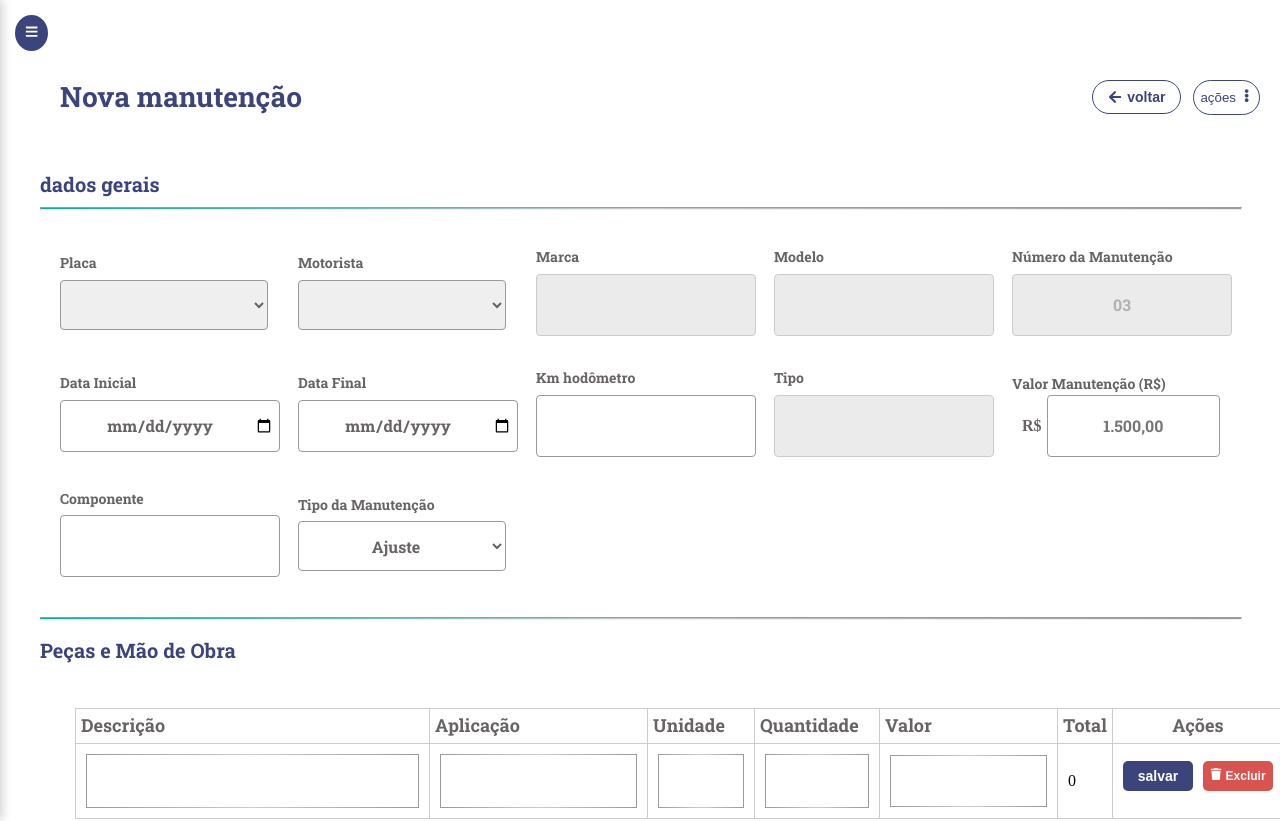
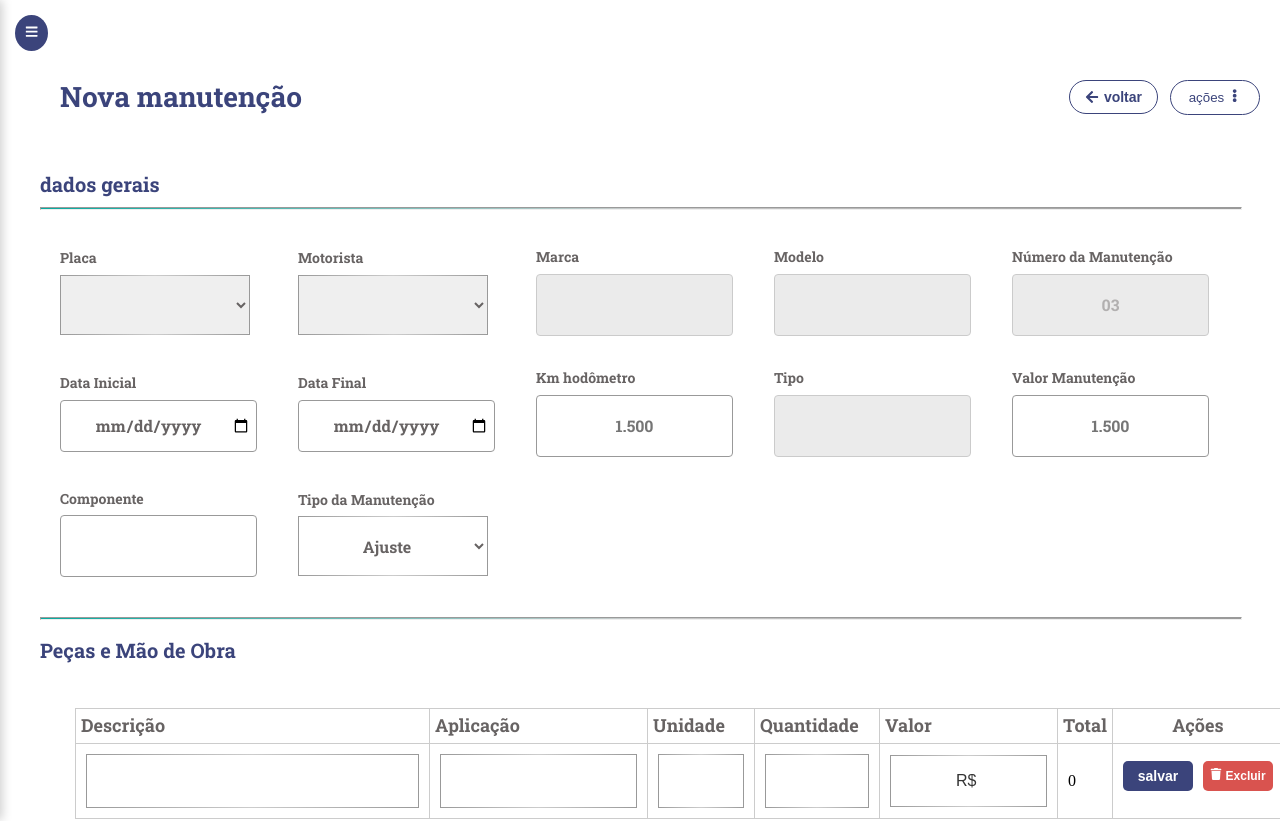
Before and after one commit to erik-tavares/a, a Next.js app: page /logistica/manutencao/novaManutencao in a window 1280 px wide. Shown: the top 821 px of the page. Built offline with nearby package versions, Linux system fonts and the light colour scheme.

Commit message:
server.jsx

```diff
--- a/src/app/logistica/manutencao/novaManutencao/page.jsx
+++ b/src/app/logistica/manutencao/novaManutencao/page.jsx
@@ -12,6 +12,36 @@ export default function NovaManutencao() {
   const [isSidebarOpen, setIsSidebarOpen] = useState(false);
   const [tabelas, setTabelas] = useState([{ id: Date.now() }]); // ✅ Estado inicial com uma tabela
   const [isModalOpen, setIsModalOpen] = useState(false);
+  const [formData, setFormData] = useState({
+    valorManutencao: "",
+    kmHodometro: "", // 🔥 Garante que sempre inicia como string vazia
+  });
+
+  const handleValorManutencaoChange = (e) => {
+    let value = e.target.value.replace(/\D/g, ""); // Remove tudo que não for número
+
+    if (!value) {
+      setFormData((prev) => ({ ...prev, valorManutencao: "" })); // Evita exibir "R$ " quando vazio
+      return;
+    }
+
+    value = (parseFloat(value) / 100).toFixed(2).replace(".", ",");
+
+    setFormData((prev) => ({ ...prev, valorManutencao: value }));
+  };
+
+  const handleKmHodometroChange = (e) => {
+    let value = e.target.value.replace(/\D/g, ""); // Remove tudo que não for número
+
+    if (!value) {
+      setFormData((prev) => ({ ...prev, kmHodometro: "" })); // Evita exibir "Km" quando vazio
+      return;
+    }
+
+    value = parseInt(value, 10).toLocaleString("pt-BR"); // Formata com separação de milhares
+
+    setFormData((prev) => ({ ...prev, kmHodometro: value }));
+  };
 
   const toggleModal = () => {
     setIsModalOpen(!isModalOpen);
@@ -65,6 +95,14 @@ export default function NovaManutencao() {
   };
 
   const atualizarTabela = (id, campo, valor) => {
+    if (campo === "valor") {
+      valor = valor.replace(/\D/g, ""); // 🔥 Remove tudo que não for número
+
+      if (valor) {
+        valor = (parseFloat(valor) / 100).toFixed(2).replace(".", ","); // Formata como moeda (ex: 1.500,00)
+      }
+    }
+
     const novasTabelas = tabelas.map((tabela) =>
       tabela.id === id
         ? {
@@ -158,23 +196,34 @@ export default function NovaManutencao() {
             </div>
             <div className="form-group">
               <label>Km hodômetro</label>
-              <input type="text" className="input-km-hodometro" />
+              <input
+                type="text"
+                className="input-km-hodometro"
+                placeholder="1.500"
+                value={formData.kmHodometro}
+                onChange={handleKmHodometroChange}
+              />
             </div>
             <div className="form-group">
               <label>Tipo</label>
               <input type="text" className="input-tipo" disabled />
             </div>
             <div className="form-group">
-              <label>Valor Manutenção (R$)</label>
-              <div className="valor-manutencao">
-                <span className="icone-moeda">R$</span>
-                <input
-                  type="text"
-                  className="input-valor-manu"
-                  placeholder="1.500,00"
-                />
-              </div>
+              <label htmlFor="valor-manutencao">Valor Manutenção</label>
+              <input
+                id="valor-manutencao"
+                type="text"
+                className="input-valor-manu"
+                placeholder="1.500"
+                value={
+                  formData.valorManutencao
+                    ? `R$ ${formData.valorManutencao}`
+                    : ""
+                }
+                onChange={handleValorManutencaoChange}
+              />
             </div>
+
             <div className="form-group">
               <label>Componente</label>
               <input type="text" className="input-componente" />
@@ -247,9 +296,10 @@ export default function NovaManutencao() {
                           }
                         />
                       </td>
+
                       <td>
                         <input
-                          type="number"
+                          type="text" // 🔥 Mantendo como "text"
                           className="input-quantidade"
                           value={quantidade}
                           onChange={(e) =>
@@ -257,16 +307,22 @@ export default function NovaManutencao() {
                           }
                         />
                       </td>
+
                       <td>
                         <input
-                          type="number"
+                          type="text"
                           className="input-valor"
-                          value={valor}
+                          value={
+                            valor !== undefined && valor !== null
+                              ? `R$ ${valor}`
+                              : ""
+                          }
                           onChange={(e) =>
                             atualizarTabela(id, "valor", e.target.value)
                           }
                         />
                       </td>
+
                       <td>{total}</td>
                       <td className="botoes-acoes">
                         <div className="button-container">
--- a/src/styles/novaManutencao.css
+++ b/src/styles/novaManutencao.css
@@ -86,19 +86,6 @@
   padding-left: 10px;
   font-size: 16px;
   color: #333;
-}
-
-.input-componente {
-  width: 409px;
-  height: 30px;
-  border: 1px solid;
-  border-image: linear-gradient(to right, #999999, #cccccc, #999999) 1;
-  border-radius: 5px;
-  padding: 10px;
-  font-size: 16px;
-  font-family: "Roboto Slab", serif;
-  color: #676363;
-  text-align: center;
 }
 
 .input-valor-manu {
@@ -263,9 +250,21 @@
 }
 
 /* ✅ Inputs & Selects */
-.form-group input,
+
 .form-group select {
-  width: 100%;
+  width: 190px;
+  height: 60px;
+  top: 235px;
+  left: 332px;
+  border: 1px solid;
+  border-image: linear-gradient(90deg, #999999, #cccccc, #999999);
+  border-image-slice: 1;
+}
+
+/* ✅ Inputs e selects */
+
+.form-group input {
+  width: 185px;
   height: 50px;
   border: 1px solid #999999;
   border-radius: 4px;
@@ -305,19 +304,6 @@ label {
   line-height: 23.74px;
   color: #676363;
   display: block;
-}
-
-/* ✅ Inputs e selects */
-.input,
-.select {
-  width: 100%;
-  height: 40px;
-  border: 1px solid #ccc;
-  border-radius: 5px;
-  padding: 10px;
-  font-size: 16px;
-  font-family: "Roboto Slab", serif;
-  color: #676363;
 }
 
 .select {
@@ -508,6 +494,7 @@ input[disabled] {
   display: flex;
   align-items: center;
   margin-left: auto; /* Move os botões para a direita */
+  justify-content: space-between;
 }
 
 .acoes-btn {
@@ -517,6 +504,7 @@ input[disabled] {
   border-radius: 50px;
   height: 35px;
   cursor: pointer;
+  width: 90px;
 }
 
 .acoes-button {
```
Also changed, not shown: src/app/logistica/manutencao/page.jsx (+27 -20 lines), src/app/producao/page.jsx (+37 -6 lines).
